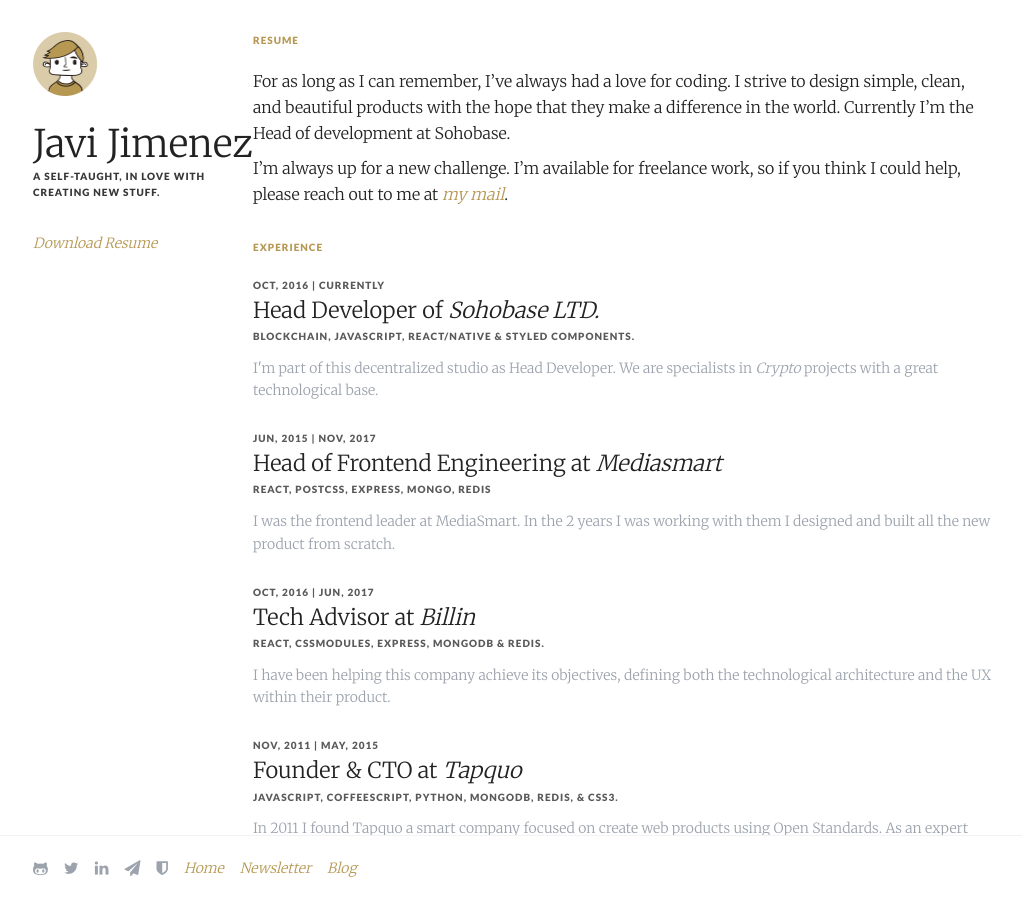
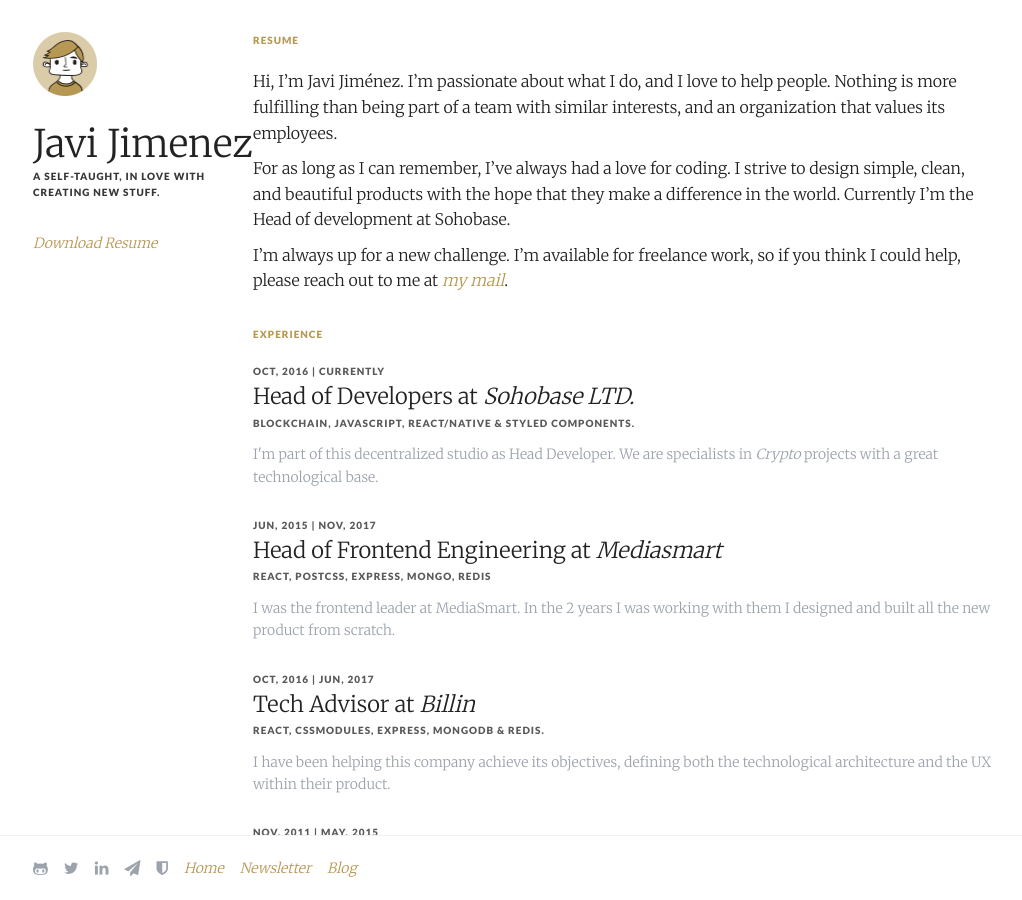
Before and after one commit to soyjavi/site, a Jekyll site: the page built from resume/index.md, in a window 1280 px wide and 900 px high. Shown: the whole window, without its empty margins (127-1149 px from the left). Built offline with Jekyll 4.4.1, drawn with Linux system fonts in a browser that asks for light colours.

Commit message:
Some make ups

```diff
--- a/_includes/resume.html
+++ b/_includes/resume.html
@@ -2,7 +2,7 @@
 <ul class='items'>
   <li>
     <strong class='text-secondary'>Oct, 2016 | Currently</strong>
-    <h2>Head Developer of <a href='http://sohobase.co/' target='_blank'>Sohobase LTD.</a></h2>
+    <h2>Head of Developers at <a href='http://sohobase.co/' target='_blank'>Sohobase LTD.</a></h2>
     <small class='text-secondary'>
       Blockchain, JavaScript, React/Native & Styled Components.
     </small>
--- a/resume/index.md
+++ b/resume/index.md
@@ -8,6 +8,8 @@
 {% include title.html %}
 
 ### resume
+Hi, I’m Javi Jiménez. I’m passionate about what I do, and I love to help people. Nothing is more fulfilling than being part of a team with similar interests, and an organization that values its employees.
+
 For as long as I can remember, I’ve always had a love for coding. I strive to design simple, clean, and beautiful products with the hope that they make a difference in the world. Currently I’m the Head of development at Sohobase.
 
 I’m always up for a new challenge. I'm available for freelance work, so if you think I could help, please reach out to me at <a href='mailto:hello@soyjavi.com'>my mail</a>.
```
